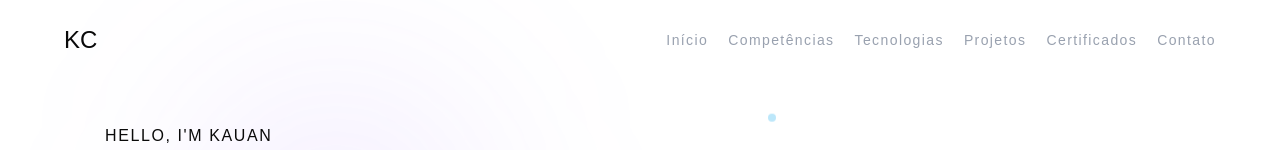
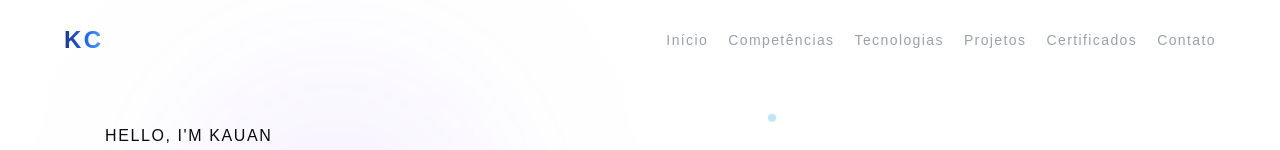
Before and after one commit to kauanconstancio/Portfolio-2026, a React (Vite) app: page / in a window 1280 px wide. Shown: the top 150 px of the page. Built offline with nearby package versions, Linux system fonts and the light colour scheme.

Commit message:
adding a background hover on technologies cards

```diff
--- a/src/components/Header.tsx
+++ b/src/components/Header.tsx
@@ -30,7 +30,9 @@ export default function Header() {
   ]
   return (
     <header className="flex w-full items-center justify-between">
-      <h1 className="text-2xl">KC</h1>
+      <h1 className="bg-linear-to-r from-blue-900 via-blue-600 to-blue-400 bg-clip-text text-center text-2xl font-bold tracking-widest text-transparent">
+        KC
+      </h1>
       <div className="hidden gap-5 md:flex">
         {links.map((link) => (
           <a
--- a/src/components/TechGrid.tsx
+++ b/src/components/TechGrid.tsx
@@ -94,9 +94,10 @@ export default function TechGrid() {
           {tech.map((tech) => (
             <div
               key={tech.id}
-              className="flex h-[60px] items-center justify-center rounded-lg border border-blue-500 p-5 transition-all duration-300 hover:scale-105 hover:border-blue-700 hover:shadow-[0_0_20px_rgba(0,102,255,0.6)]"
+              className="group relative flex h-[60px] items-center justify-center overflow-hidden rounded-lg border border-blue-500 p-5 transition-all duration-300"
             >
               <h3>{tech.name}</h3>
+              <div className="absolute top-0 left-0 -z-1 h-full w-0 bg-linear-to-r from-blue-900 via-blue-600 to-blue-400 opacity-100 transition-all duration-300 group-hover:w-full group-hover:opacity-100"></div>
             </div>
           ))}
         </div>
```
